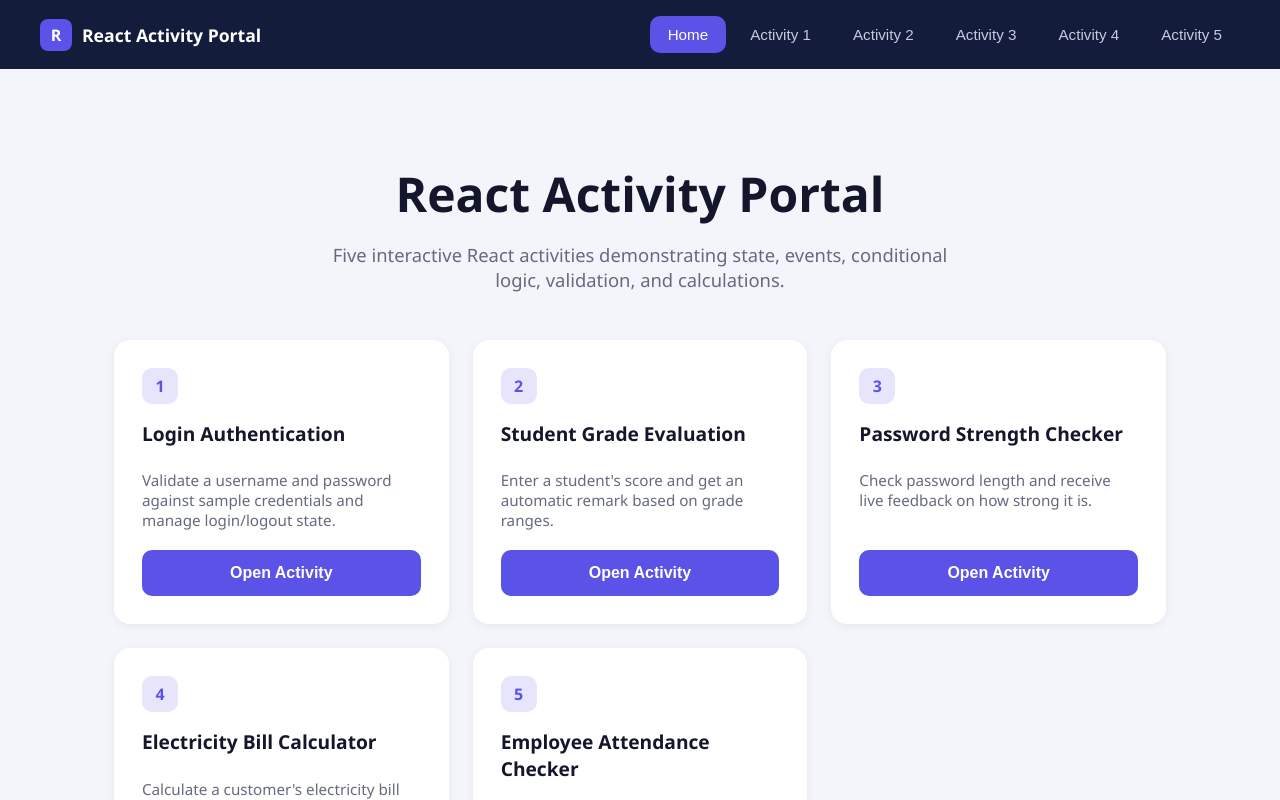
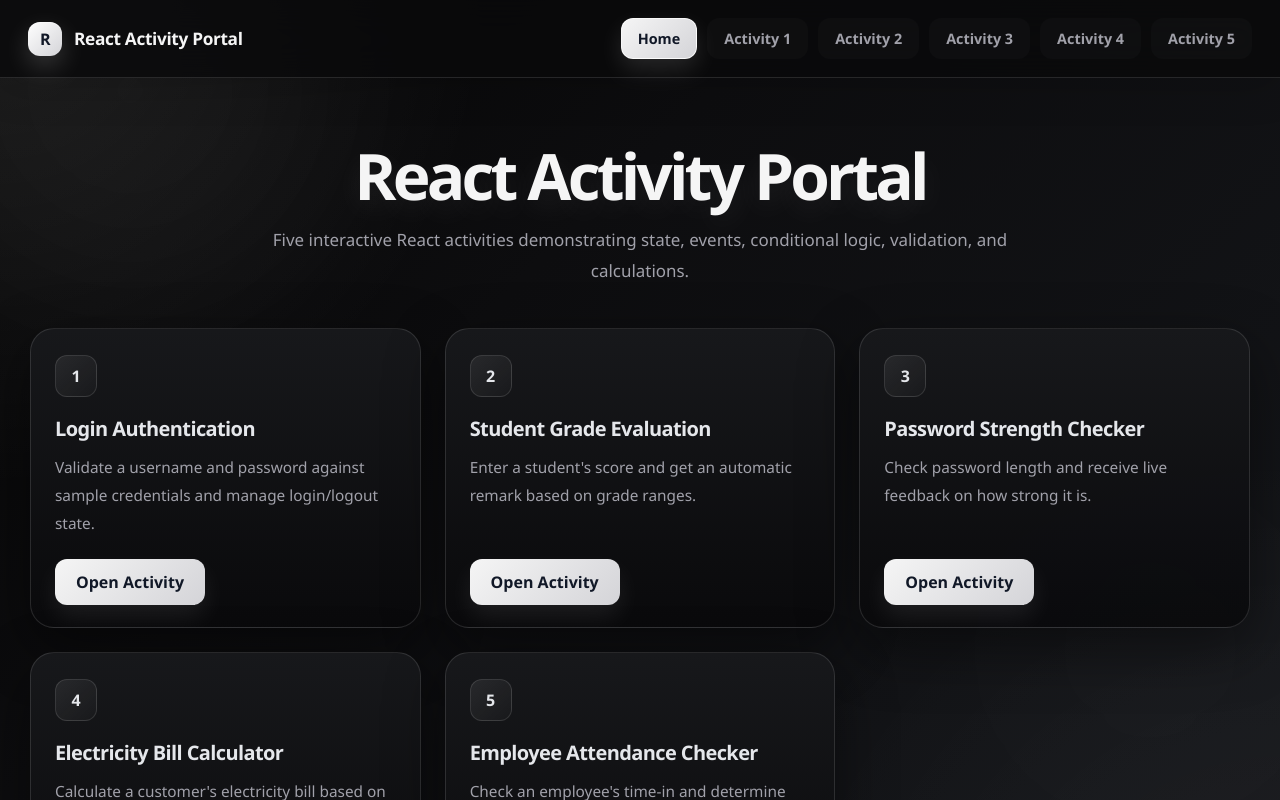
Before and after one commit to davidjamesdeocampo-coder/react-activity-portal, a React (Vite) app: page / in a window 1280 px wide. Shown: the top 800 px of the page. Built offline with nearby package versions, Linux system fonts and the light colour scheme.

Commit message:
Modern black gray white UI redesign

```diff
--- a/src/App.css
+++ b/src/App.css
@@ -1,322 +1,460 @@
 :root {
-  --navy: #131c3a;
-  --indigo: #5b52e8;
-  --indigo-light: #e7e5fc;
-  --bg: #f4f5fb;
-  --text-dark: #14162b;
-  --text-muted: #666a80;
-  --card-radius: 16px;
+  --bg: #050505;
+  --bg-2: #0d0d0f;
+  --bg-3: #17181b;
+  --panel: rgba(20, 20, 22, 0.82);
+  --panel-strong: rgba(26, 27, 31, 0.96);
+  --panel-soft: rgba(255, 255, 255, 0.04);
+  --line: rgba(255, 255, 255, 0.12);
+  --line-strong: rgba(255, 255, 255, 0.18);
+  --text: #f5f5f5;
+  --text-soft: #e5e7eb;
+  --text-muted: #a1a1aa;
+  --surface: #f3f4f6;
+  --surface-strong: #ffffff;
+  --accent: #d4d4d8;
+  --shadow: 0 20px 60px rgba(0, 0, 0, 0.45);
+  --card-radius: 24px;
 }
 
 * {
   box-sizing: border-box;
 }
 
+html {
+  background: var(--bg);
+  scroll-behavior: smooth;
+}
+
 body {
   margin: 0;
-  background: var(--bg);
-  font-family: "Segoe UI", system-ui, -apple-system, sans-serif;
-  color: var(--text-dark);
+  min-height: 100vh;
+  background:
+    radial-gradient(circle at top left, rgba(255, 255, 255, 0.08), transparent 30%),
+    radial-gradient(circle at bottom right, rgba(255, 255, 255, 0.04), transparent 35%),
+    linear-gradient(135deg, #050505 0%, #0d0d0f 35%, #16181c 100%);
+  font-family: "Segoe UI", system-ui, -apple-system, BlinkMacSystemFont, sans-serif;
+  color: var(--text);
+}
+
+button,
+input {
+  font: inherit;
+}
+
+button {
+  border: none;
 }
 
 .app {
+  position: relative;
   min-height: 100vh;
   display: flex;
   flex-direction: column;
+  background: transparent;
+  overflow: hidden;
+}
+
+.app::before,
+.app::after {
+  content: "";
+  position: fixed;
+  width: 420px;
+  height: 420px;
+  border-radius: 50%;
+  filter: blur(90px);
+  opacity: 0.22;
+  pointer-events: none;
+  z-index: 0;
+}
+
+.app::before {
+  top: -120px;
+  left: -80px;
+  background: rgba(255, 255, 255, 0.18);
+  animation: pulseGlow 10s ease-in-out infinite alternate;
+}
+
+.app::after {
+  right: -80px;
+  bottom: -60px;
+  background: rgba(255, 255, 255, 0.08);
+  animation: pulseGlow 12s ease-in-out infinite alternate-reverse;
+}
+
+.navbar,
+.content {
+  position: relative;
+  z-index: 1;
 }
 
 /* ---------- Navbar ---------- */
 .navbar {
-  background: var(--navy);
+  position: sticky;
+  top: 0;
+  z-index: 30;
   display: flex;
   align-items: center;
   justify-content: space-between;
-  padding: 16px 40px;
-  flex-wrap: wrap;
-  gap: 12px;
+  gap: 18px;
+  padding: 18px 28px;
+  background: rgba(9, 9, 10, 0.8);
+  border-bottom: 1px solid var(--line);
+  backdrop-filter: blur(18px);
+  -webkit-backdrop-filter: blur(18px);
+  box-shadow: 0 10px 40px rgba(0, 0, 0, 0.15);
 }
 
 .navbar-brand {
   display: flex;
   align-items: center;
-  gap: 10px;
+  gap: 12px;
+  min-width: 0;
 }
 
 .navbar-logo {
-  background: var(--indigo);
-  color: white;
-  font-weight: 700;
-  width: 32px;
-  height: 32px;
-  border-radius: 8px;
   display: flex;
   align-items: center;
   justify-content: center;
+  width: 34px;
+  height: 34px;
+  border-radius: 12px;
+  background: linear-gradient(135deg, #ffffff 0%, #d4d4d8 100%);
+  color: #111827;
+  font-weight: 800;
+  letter-spacing: -0.04em;
+  box-shadow: inset 0 1px 0 rgba(255, 255, 255, 0.4), 0 10px 26px rgba(255, 255, 255, 0.18);
 }
 
 .navbar-title {
-  color: white;
+  color: var(--text);
+  font-size: 1.08rem;
   font-weight: 700;
-  font-size: 1.1rem;
+  letter-spacing: -0.02em;
+  white-space: nowrap;
 }
 
 .navbar-links {
   display: flex;
-  gap: 6px;
   flex-wrap: wrap;
+  justify-content: center;
+  gap: 10px;
 }
 
 .nav-link {
-  background: transparent;
-  border: none;
-  color: #c7cae0;
-  padding: 10px 18px;
-  border-radius: 10px;
-  font-size: 0.95rem;
+  background: rgba(255, 255, 255, 0.02);
+  color: var(--text-muted);
+  border: 1px solid transparent;
+  border-radius: 12px;
+  padding: 10px 16px;
+  font-size: 0.9rem;
+  font-weight: 600;
   cursor: pointer;
+  transition: all 0.25s ease;
 }
 
 .nav-link:hover {
-  color: white;
+  color: var(--text);
+  border-color: var(--line);
+  background: rgba(255, 255, 255, 0.04);
+  transform: translateY(-1px);
 }
 
 .nav-link.active {
-  background: var(--indigo);
-  color: white;
+  background: linear-gradient(135deg, #f5f5f5 0%, #d4d4d8 100%);
+  color: #111827;
+  border-color: rgba(255, 255, 255, 0.8);
+  box-shadow: 0 10px 25px rgba(255, 255, 255, 0.12);
 }
 
 /* ---------- Content ---------- */
 .content {
-  flex: 1;
-  max-width: 1100px;
-  width: 100%;
+  width: min(1220px, calc(100% - 32px));
   margin: 0 auto;
-  padding: 60px 24px;
+  padding: 52px 0 72px;
 }
 
 /* ---------- Home ---------- */
+.home {
+  width: 100%;
+}
+
 .home-hero {
   text-align: center;
-  margin-bottom: 48px;
+  margin-bottom: 42px;
+  padding-top: 12px;
+}
+
+.home-hero .eyebrow {
+  display: inline-flex;
+  align-items: center;
+  justify-content: center;
+  gap: 8px;
+  padding: 7px 14px;
+  border-radius: 999px;
+  border: 1px solid var(--line);
+  background: rgba(255, 255, 255, 0.03);
+  color: var(--text-soft);
+  font-size: 0.74rem;
+  font-weight: 700;
+  letter-spacing: 0.12em;
+  text-transform: uppercase;
+  margin-bottom: 18px;
 }
 
 .home-hero h1 {
-  font-size: 3rem;
-  margin-bottom: 16px;
+  margin: 0 0 16px;
+  font-size: clamp(2.6rem, 5vw, 4rem);
+  font-weight: 800;
+  letter-spacing: -0.06em;
+  line-height: 1.05;
+  color: var(--text);
+  text-shadow: 0 10px 30px rgba(255, 255, 255, 0.08);
 }
 
 .home-hero p {
+  max-width: 760px;
+  margin: 0 auto;
   color: var(--text-muted);
-  font-size: 1.15rem;
-  max-width: 640px;
-  margin: 0 auto;
+  font-size: 1.06rem;
+  line-height: 1.8;
 }
 
 .card-grid {
   display: grid;
-  grid-template-columns: repeat(3, 1fr);
+  grid-template-columns: repeat(3, minmax(0, 1fr));
   gap: 24px;
 }
 
-@media (max-width: 900px) {
-  .card-grid {
-    grid-template-columns: repeat(2, 1fr);
-  }
+.card {
+  position: relative;
+  display: flex;
+  flex-direction: column;
+  min-height: 290px;
+  padding: 26px 24px 22px;
+  border-radius: var(--card-radius);
+  background: linear-gradient(180deg, rgba(24, 25, 28, 0.96), rgba(10, 10, 12, 0.96));
+  border: 1px solid var(--line);
+  box-shadow: var(--shadow);
+  overflow: hidden;
+  transition: transform 0.28s ease, border-color 0.28s ease, box-shadow 0.28s ease;
+  animation: fadeUp 0.6s ease both;
 }
 
-@media (max-width: 600px) {
-  .card-grid {
-    grid-template-columns: 1fr;
-  }
-  .navbar {
-    justify-content: center;
-    text-align: center;
-  }
+.card:nth-child(2) { animation-delay: 0.05s; }
+.card:nth-child(3) { animation-delay: 0.1s; }
+.card:nth-child(4) { animation-delay: 0.15s; }
+.card:nth-child(5) { animation-delay: 0.2s; }
+
+.card::before {
+  content: "";
+  position: absolute;
+  inset: 0 auto auto 0;
+  width: 100%;
+  height: 2px;
+  background: linear-gradient(90deg, transparent 0%, rgba(255,255,255,0.7) 50%, transparent 100%);
+  opacity: 0;
+  transition: opacity 0.28s ease;
 }
 
-.card {
-  background: white;
-  border-radius: var(--card-radius);
-  padding: 28px;
-  box-shadow: 0 2px 10px rgba(20, 22, 43, 0.06);
-  display: flex;
-  flex-direction: column;
+.card:hover {
+  transform: translateY(-8px);
+  border-color: var(--line-strong);
+  box-shadow: 0 24px 60px rgba(0, 0, 0, 0.56);
+}
+
+.card:hover::before {
+  opacity: 1;
 }
 
 .card-number {
-  background: var(--indigo-light);
-  color: var(--indigo);
-  font-weight: 700;
-  width: 36px;
-  height: 36px;
-  border-radius: 10px;
-  display: flex;
+  display: inline-flex;
   align-items: center;
   justify-content: center;
-  margin-bottom: 16px;
+  width: 42px;
+  height: 42px;
+  border-radius: 12px;
+  background: linear-gradient(135deg, rgba(255,255,255,0.08), rgba(255,255,255,0.02));
+  border: 1px solid var(--line);
+  color: var(--text-soft);
+  font-weight: 800;
+  margin-bottom: 18px;
 }
 
 .card h3 {
-  margin: 0 0 8px;
-  font-size: 1.2rem;
+  margin: 0 0 12px;
+  color: var(--text-soft);
+  font-size: 1.25rem;
+  letter-spacing: -0.03em;
 }
 
 .card p {
+  flex: 1;
+  margin: 0 0 22px;
   color: var(--text-muted);
-  flex: 1;
-  margin-bottom: 20px;
-  font-size: 0.95rem;
+  line-height: 1.8;
+  font-size: 0.96rem;
 }
 
 .card-btn {
-  background: var(--indigo);
-  color: white;
-  border: none;
-  padding: 14px;
-  border-radius: 10px;
-  font-weight: 600;
-  font-size: 1rem;
+  align-self: flex-start;
+  min-width: 150px;
+  padding: 12px 18px;
+  border-radius: 12px;
+  background: linear-gradient(135deg, #f5f5f5 0%, #d4d4d8 100%);
+  color: #111827;
+  font-weight: 800;
   cursor: pointer;
+  box-shadow: 0 12px 24px rgba(255, 255, 255, 0.08);
+  transition: transform 0.25s ease, box-shadow 0.25s ease;
 }
 
 .card-btn:hover {
-  opacity: 0.9;
-}
-
-/* ---------- Activity placeholder ---------- */
-.activity-placeholder {
-  background: white;
-  border-radius: var(--card-radius);
-  padding: 40px;
-  box-shadow: 0 2px 10px rgba(20, 22, 43, 0.06);
-}
-
-.activity-placeholder p {
-  color: var(--text-muted);
+  transform: translateY(-2px);
+  box-shadow: 0 18px 26px rgba(255, 255, 255, 0.12);
 }
 
 /* ---------- Shared activity page layout ---------- */
 .activity-page {
   display: flex;
   justify-content: center;
+  width: 100%;
 }
 
-/* ---------- Login Authentication (Activity 1) ---------- */
+/* ---------- Login card ---------- */
 .auth-card {
-  background: white;
-  width: 100%;
-  max-width: 500px;
-  border-radius: var(--card-radius);
+  width: min(540px, 100%);
+  background: linear-gradient(180deg, rgba(19, 20, 22, 0.96), rgba(11, 11, 13, 0.96));
+  border: 1px solid var(--line);
+  border-radius: 28px;
   overflow: hidden;
-  box-shadow: 0 2px 14px rgba(20, 22, 43, 0.08);
+  box-shadow: var(--shadow);
+  animation: fadeUp 0.7s ease both;
 }
 
 .auth-header {
-  background: var(--indigo);
-  color: white;
-  padding: 28px 32px;
+  background: linear-gradient(180deg, rgba(255,255,255,0.03), rgba(255,255,255,0.01));
+  padding: 28px 30px 22px;
+  border-bottom: 1px solid var(--line);
 }
 
 .auth-header h2 {
-  margin: 0 0 4px;
-  font-size: 1.5rem;
+  margin: 0 0 6px;
+  font-size: 1.7rem;
+  letter-spacing: -0.05em;
+  color: var(--text-soft);
 }
 
 .auth-header p {
   margin: 0;
-  color: #d9d7fb;
-  font-size: 0.95rem;
+  color: var(--text-muted);
+  font-weight: 600;
 }
 
 .auth-body {
-  padding: 32px;
+  padding: 28px 30px 30px;
 }
 
 .form-group {
-  margin-bottom: 20px;
+  margin-bottom: 18px;
 }
 
 .form-group label {
   display: block;
-  font-weight: 600;
-  margin-bottom: 8px;
-  font-size: 0.95rem;
+  margin-bottom: 9px;
+  font-size: 0.92rem;
+  font-weight: 700;
+  color: var(--text-soft);
 }
 
 .form-group input {
   width: 100%;
-  padding: 12px 14px;
-  border: 1px solid #dcdee8;
-  border-radius: 10px;
-  font-size: 0.95rem;
-  font-family: inherit;
+  border: 1px solid var(--line);
+  background: rgba(255, 255, 255, 0.025);
+  color: var(--text);
+  border-radius: 14px;
+  padding: 14px 15px;
+  font-size: 0.97rem;
+  transition: border-color 0.2s ease, box-shadow 0.2s ease, transform 0.2s ease;
+}
+
+.form-group input::placeholder {
+  color: var(--text-muted);
 }
 
 .form-group input:focus {
-  outline: 2px solid var(--indigo);
-  outline-offset: 1px;
+  outline: none;
+  border-color: rgba(255, 255, 255, 0.45);
+  box-shadow: 0 0 0 4px rgba(255, 255, 255, 0.06);
+  transform: translateY(-1px);
+}
+
+.btn-primary,
+.btn-secondary {
+  width: 100%;
+  padding: 14px 16px;
+  border-radius: 14px;
+  font-size: 1rem;
+  font-weight: 800;
+  letter-spacing: 0.01em;
+  cursor: pointer;
+  transition: transform 0.22s ease, box-shadow 0.22s ease, opacity 0.22s ease;
 }
 
 .btn-primary {
-  width: 100%;
-  background: var(--indigo);
-  color: white;
-  border: none;
-  padding: 14px;
-  border-radius: 10px;
-  font-weight: 600;
-  font-size: 1rem;
-  cursor: pointer;
-}
-
-.btn-primary:hover {
-  opacity: 0.9;
+  background: linear-gradient(135deg, #f5f5f5 0%, #d4d4d8 100%);
+  color: #111827;
+  box-shadow: 0 12px 22px rgba(255, 255, 255, 0.08);
 }
 
 .btn-secondary {
-  width: 100%;
-  background: var(--navy);
-  color: white;
-  border: none;
-  padding: 14px;
-  border-radius: 10px;
+  background: rgba(255, 255, 255, 0.04);
+  color: var(--text-soft);
+  border: 1px solid var(--line);
+}
+
+.btn-primary:hover,
+.btn-secondary:hover {
+  transform: translateY(-2px);
+  opacity: 0.96;
+}
+
+.alert {
+  margin: 0 0 18px;
+  padding: 12px 14px;
+  border-radius: 12px;
+  font-size: 0.92rem;
   font-weight: 600;
-  font-size: 1rem;
-  cursor: pointer;
-  margin-top: 8px;
+  border: 1px solid var(--line);
+}
+
+.alert-error {
+  background: rgba(255, 255, 255, 0.04);
+  color: #f5f5f5;
+}
+
+.alert-success {
+  background: rgba(255, 255, 255, 0.06);
+  color: #f5f5f5;
 }
 
 .hint-text {
+  margin: 16px 0 0;
   text-align: center;
   color: var(--text-muted);
   font-size: 0.85rem;
-  margin-top: 16px;
-  margin-bottom: 0;
-}
-
-.alert {
-  padding: 12px 14px;
-  border-radius: 10px;
-  font-size: 0.9rem;
-  margin-bottom: 20px;
-}
-
-.alert-error {
-  background: #fdecec;
-  color: #c22b2b;
-}
-
-.alert-success {
-  background: #e8f8ee;
-  color: #1c8a4a;
+  line-height: 1.7;
 }
 
 .welcome-panel h3 {
-  margin: 0 0 6px;
+  margin: 0 0 8px;
+  font-size: 1.5rem;
+  color: var(--text-soft);
 }
 
 .welcome-panel .hint-text {
   text-align: left;
+<<<<<<< HEAD
   margin-bottom: 20px;
 }
 
@@ -328,4 +466,81 @@
 .alert-empty {
   background: var(--bg);
   color: var(--text-muted);
+=======
+  margin: 0 0 18px;
 }
+
+.activity-placeholder {
+  background: linear-gradient(180deg, rgba(19,20,22,0.96), rgba(12,12,14,0.96));
+  border: 1px solid var(--line);
+  border-radius: 28px;
+  padding: 36px;
+  box-shadow: var(--shadow);
+}
+
+.activity-placeholder h2 {
+  margin-top: 0;
+  font-size: clamp(1.8rem, 3vw, 2.5rem);
+  letter-spacing: -0.05em;
+  color: var(--text-soft);
+}
+
+.activity-placeholder p {
+  margin: 0;
+  color: var(--text-muted);
+  line-height: 1.8;
+}
+
+@media (max-width: 900px) {
+  .card-grid {
+    grid-template-columns: repeat(2, minmax(0, 1fr));
+  }
+}
+
+@media (max-width: 680px) {
+  .navbar {
+    justify-content: center;
+    padding: 15px 16px;
+  }
+
+  .navbar-links {
+    width: 100%;
+  }
+
+  .nav-link {
+    flex: 1 1 calc(50% - 10px);
+    min-width: 120px;
+  }
+
+  .content {
+    width: min(100% - 18px, 100%);
+    padding-top: 30px;
+  }
+
+  .card-grid {
+    grid-template-columns: 1fr;
+  }
+}
+
+@keyframes fadeUp {
+  from {
+    opacity: 0;
+    transform: translateY(16px);
+  }
+  to {
+    opacity: 1;
+    transform: translateY(0);
+  }
+}
+
+@keyframes pulseGlow {
+  0% {
+    transform: scale(0.94);
+    opacity: 0.12;
+  }
+  100% {
+    transform: scale(1.08);
+    opacity: 0.22;
+  }
+>>>>>>> 6579225 (Modern black gray white UI redesign)
+}
```
